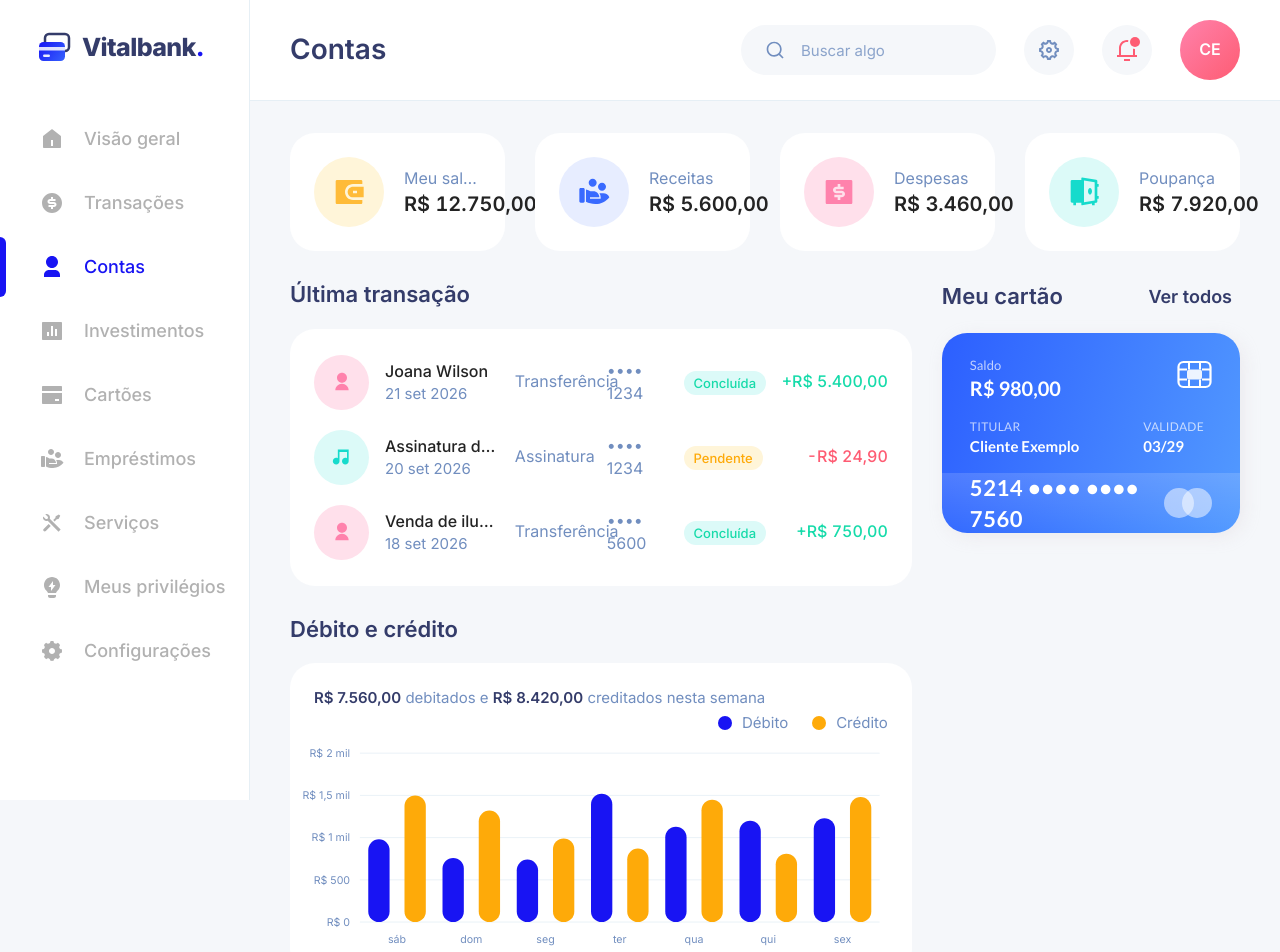
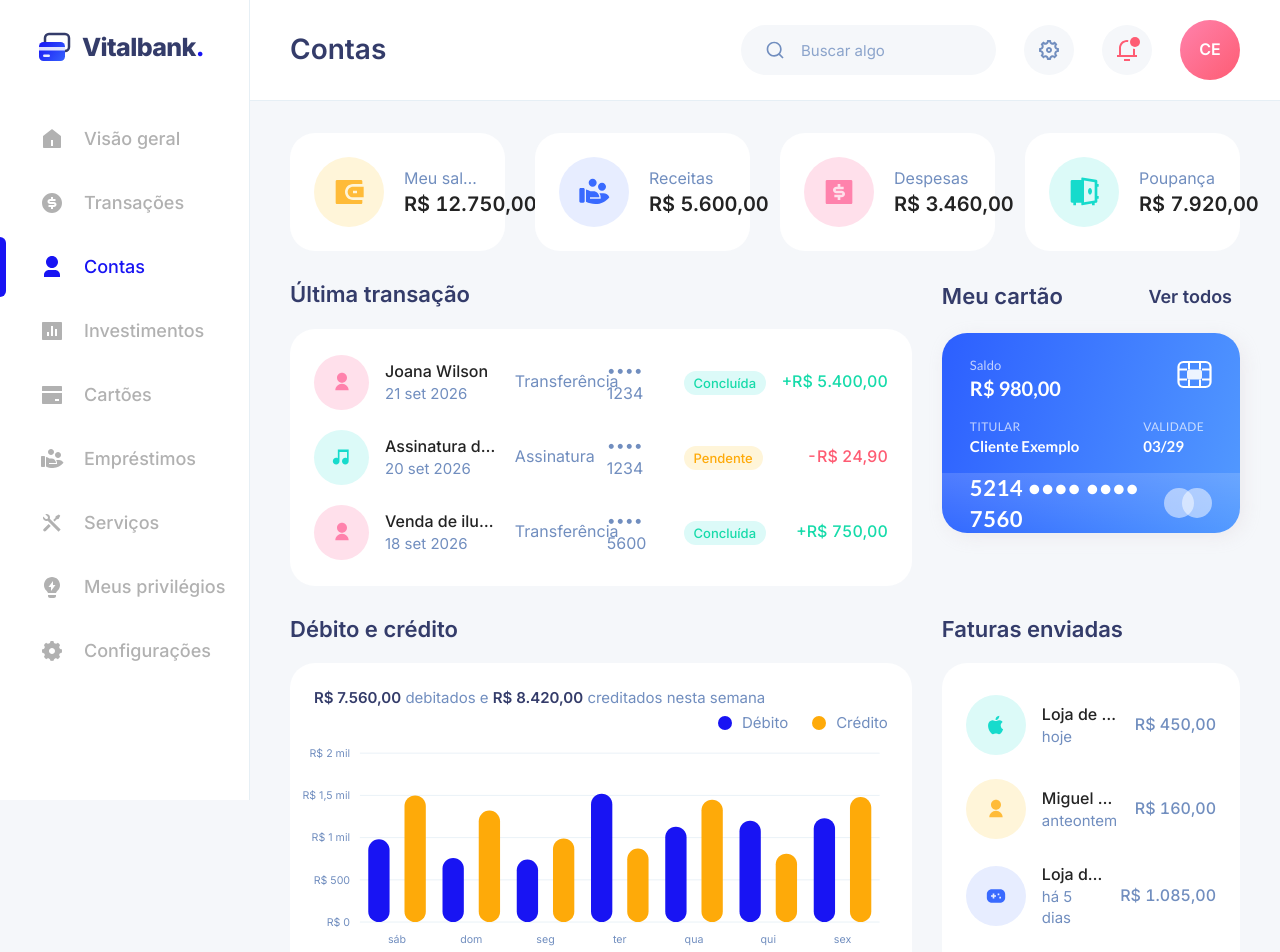
Before and after one commit to VictorNascimento14/Vitalbank, a Next.js app: page /contas in a window 1280 px wide. Shown: the top 952 px of the page. Built offline with nearby package versions, Linux system fonts and the light colour scheme.

Commit message:
feat(contas): Faturas enviadas com tempo relativo (#108)

```diff
--- a/src/app/(painel)/contas/page.tsx
+++ b/src/app/(painel)/contas/page.tsx
@@ -1,15 +1,17 @@
-import { debitoECredito, listarCartoes, listarTransacoes, resumoDaConta } from "@/dados";
+import { debitoECredito, faturasEnviadas, listarCartoes, listarTransacoes, resumoDaConta } from "@/dados";
 import { DebitoECredito } from "@/telas/contas/DebitoECredito";
+import { FaturasEnviadas } from "@/telas/contas/FaturasEnviadas";
 import { MeuCartao } from "@/telas/contas/MeuCartao";
 import { ResumoDaConta } from "@/telas/contas/ResumoDaConta";
 import { UltimaTransacao } from "@/telas/contas/UltimaTransacao";
 
 export default async function Contas() {
-  const [resumo, transacoes, cartoes, semana] = await Promise.all([
+  const [resumo, transacoes, cartoes, semana, faturas] = await Promise.all([
     resumoDaConta(),
     listarTransacoes(),
     listarCartoes(),
     debitoECredito(),
+    faturasEnviadas(),
   ]);
   const emDestaque = cartoes.find((c) => c.variante === "azul") ?? cartoes[0];
   // as três mais recentes que não são entrada de salário ou depósito: as que a pessoa confere
@@ -20,6 +22,7 @@ export default async function Contas() {
       <UltimaTransacao transacoes={ultimas} />
       <MeuCartao cartao={emDestaque} />
       <DebitoECredito dias={semana} />
+      <FaturasEnviadas faturas={faturas} />
     </div>
   );
 }
--- a/src/dados/index.ts
+++ b/src/dados/index.ts
@@ -9,6 +9,7 @@ import { CONTATOS } from "./sementes/contatos";
 import { DEBITO_E_CREDITO } from "./sementes/debitoCredito";
 import { DESPESAS_POR_CATEGORIA } from "./sementes/despesas";
 import { DESPESAS_MENSAIS } from "./sementes/despesasMensais";
+import { FATURAS_ENVIADAS } from "./sementes/faturas";
 import { HISTORICO_DE_SALDO } from "./sementes/saldo";
 import { TRANSACOES } from "./sementes/transacoes";
 import type { Cartao, Contato, Transacao } from "./tipos";
@@ -54,3 +55,8 @@ export async function resumoDaConta() {
 export async function debitoECredito() {
   return DEBITO_E_CREDITO;
 }
+
+/** Cobranças enviadas, da mais recente para a mais antiga. */
+export async function faturasEnviadas() {
+  return FATURAS_ENVIADAS;
+}
--- /dev/null
+++ b/src/dados/sementes/faturas.ts
@@ -0,0 +1,15 @@
+import type { DiaISO } from "@/dominio/datas";
+
+/** Cobranças que a pessoa enviou (kit: "Invoices Sent"). Valores em centavos. */
+export const FATURAS_ENVIADAS: readonly {
+  id: string;
+  para: string;
+  tipo: "loja" | "pessoa" | "jogo";
+  enviadaEm: DiaISO;
+  valor: number;
+}[] = [
+  { id: "f1", para: "Loja de apps", tipo: "loja", enviadaEm: "2026-10-02T04:10", valor: 45000 },
+  { id: "f2", para: "Miguel Santos", tipo: "pessoa", enviadaEm: "2026-09-30T15:00", valor: 16000 },
+  { id: "f3", para: "Loja de games", tipo: "jogo", enviadaEm: "2026-09-27T19:30", valor: 108500 },
+  { id: "f4", para: "Guilherme Rocha", tipo: "pessoa", enviadaEm: "2026-09-22T10:00", valor: 9000 },
+];
--- /dev/null
+++ b/src/telas/contas/FaturasEnviadas.tsx
@@ -0,0 +1,47 @@
+import { RiAppleFill, RiGamepadFill, RiUserFill } from "@remixicon/react";
+import type { faturasEnviadas } from "@/dados";
+import { haQuantoTempo } from "@/dominio/datas";
+import { formatarMoeda } from "@/dominio/dinheiro";
+import { Bloco, PastilhaDeIcone, TituloDeSecao, type Tom } from "@/ui";
+import { Escalonado, ItemEscalonado } from "@/ui/movimento";
+
+type Dados = Awaited<ReturnType<typeof faturasEnviadas>>;
+
+const TIPO: Record<Dados[number]["tipo"], { tom: Tom; icone: React.ReactNode }> = {
+  loja: { tom: "turquesa", icone: <RiAppleFill /> },
+  pessoa: { tom: "amarelo", icone: <RiUserFill /> },
+  jogo: { tom: "azul", icone: <RiGamepadFill /> },
+};
+
+export function FaturasEnviadas({ faturas, hoje }: { faturas: Dados; hoje?: Date }) {
+  return (
+    <section aria-labelledby="faturas-enviadas" className="flex flex-col">
+      <TituloDeSecao id="faturas-enviadas">Faturas enviadas</TituloDeSecao>
+      <Bloco className="flex-1">
+        <Escalonado como="ul" className="flex h-full flex-col justify-between gap-2">
+          {faturas.map((f, i) => {
+            const { tom, icone } = TIPO[f.tipo];
+            return (
+              <ItemEscalonado
+                key={f.id}
+                como="li"
+                className="group -mx-3 flex items-center gap-4 rounded-campo px-3 py-2 transition-colors hover:bg-fundo"
+              >
+                <PastilhaDeIcone tom={i === 3 ? "rosa" : tom} tamanho="sm" className="md:size-[60px]">
+                  {icone}
+                </PastilhaDeIcone>
+                <div className="min-w-0 flex-1">
+                  <p className="truncate text-rotulo font-medium text-tinta-forte md:text-corpo">{f.para}</p>
+                  <p className="text-legenda text-tinta-suave md:text-rotulo">{haQuantoTempo(f.enviadaEm, hoje)}</p>
+                </div>
+                <p className="text-rotulo font-medium tabular-nums text-tinta-suave md:text-corpo">
+                  {formatarMoeda(f.valor)}
+                </p>
+              </ItemEscalonado>
+            );
+          })}
+        </Escalonado>
+      </Bloco>
+    </section>
+  );
+}
```
Also changed, not shown: 1 other file (tests, documents, lock files or other folders).
